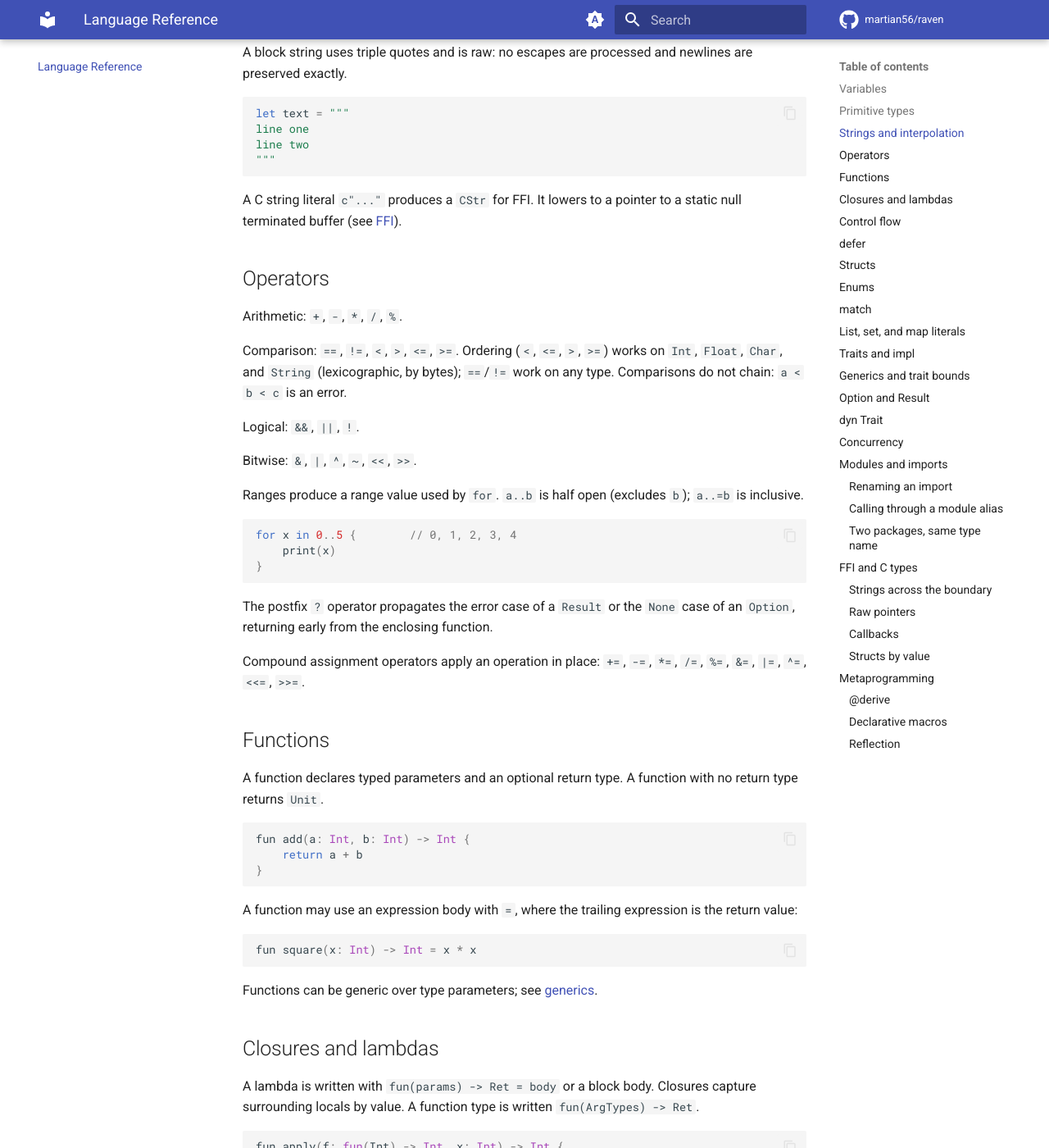
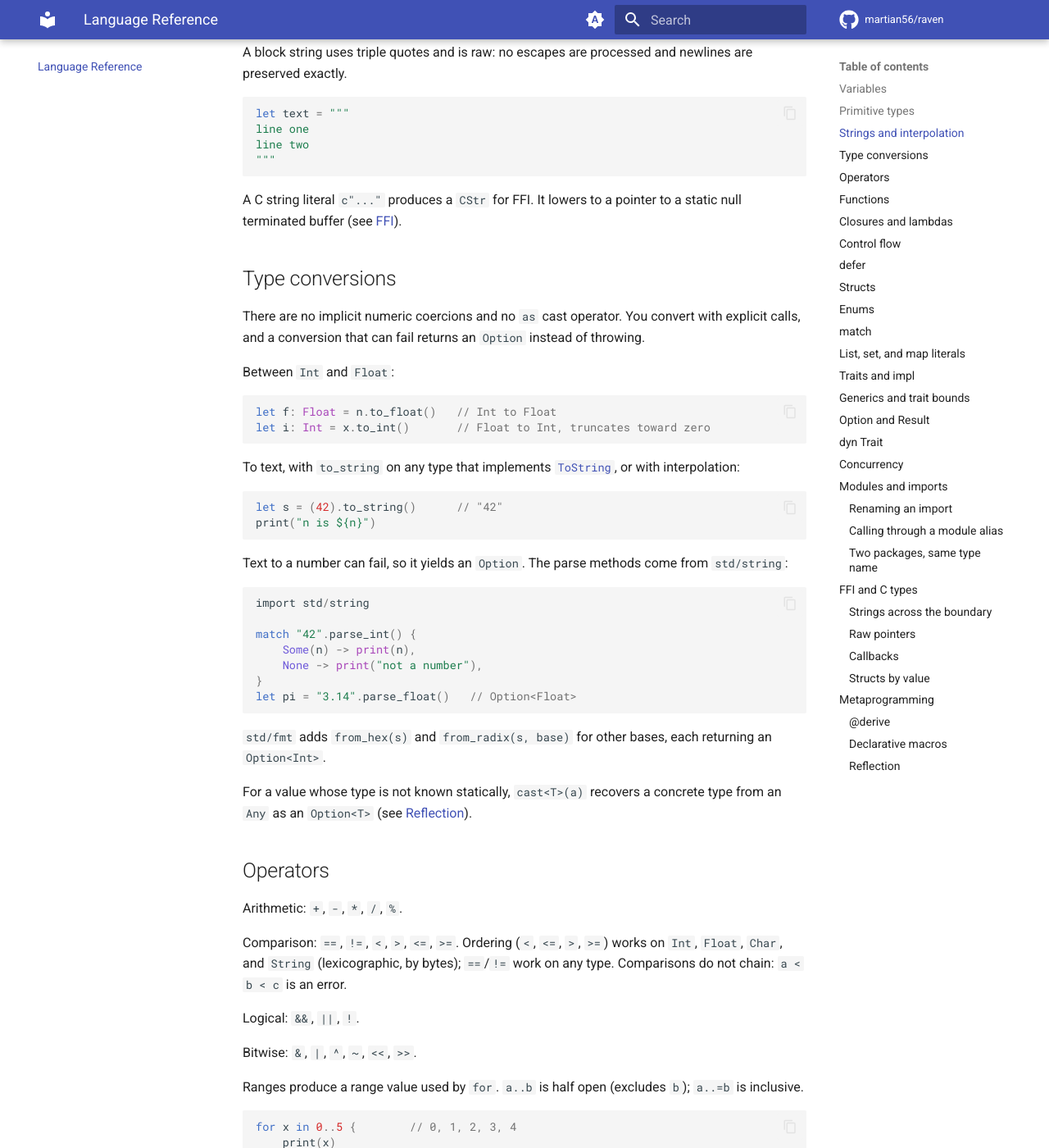
Before and after one commit to martian56/raven, an MkDocs documentation site: the page built from docs/v2/guide/language-reference.md, in a window 1280 px wide and 1400 px high, scrolled down 2546 px. Shown: the whole window at 82% size. Built offline with MkDocs 1.6.1 and Material for MkDocs 9.7.7, drawn with Linux system fonts in a browser that asks for light colours; comment, search, counter and statistics services are not loaded; some of the changed text lies outside the part shown.

Commit message:
docs: document type conversions in the language reference
Add a Type conversions section covering the numeric to_float and to_int,
to_string and interpolation, the parse methods from std/string, from_hex and
from_radix from std/fmt, and cast<T> for Any, with a pointer to it from the
primitive types section.

````diff
--- a/docs/v2/guide/language-reference.md
+++ b/docs/v2/guide/language-reference.md
@@ -98,7 +98,8 @@ let c: Char = 'x'
 ```
 
 Integer literals accept bases: `0xff`, `0b1010`, `0o17`, and underscores
-for grouping such as `1_000_000`.
+for grouping such as `1_000_000`. See [Type conversions](#type-conversions)
+for moving values between these types.
 
 ## Strings and interpolation
 
@@ -128,6 +129,46 @@ line two
 
 A C string literal `c"..."` produces a `CStr` for FFI. It lowers to a
 pointer to a static null terminated buffer (see [FFI](#ffi-and-c-types)).
+
+## Type conversions
+
+There are no implicit numeric coercions and no `as` cast operator. You convert
+with explicit calls, and a conversion that can fail returns an `Option` instead
+of throwing.
+
+Between `Int` and `Float`:
+
+```rust
+let f: Float = n.to_float()   // Int to Float
+let i: Int = x.to_int()       // Float to Int, truncates toward zero
+```
+
+To text, with `to_string` on any type that implements
+[`ToString`](#traits-and-impl), or with interpolation:
+
+```rust
+let s = (42).to_string()      // "42"
+print("n is ${n}")
+```
+
+Text to a number can fail, so it yields an `Option`. The parse methods come
+from `std/string`:
+
+```rust
+import std/string
+
+match "42".parse_int() {
+    Some(n) -> print(n),
+    None -> print("not a number"),
+}
+let pi = "3.14".parse_float()   // Option<Float>
+```
+
+`std/fmt` adds `from_hex(s)` and `from_radix(s, base)` for other bases, each
+returning an `Option<Int>`.
+
+For a value whose type is not known statically, `cast<T>(a)` recovers a concrete
+type from an `Any` as an `Option<T>` (see [Reflection](#reflection)).
 
 ## Operators
 
````
